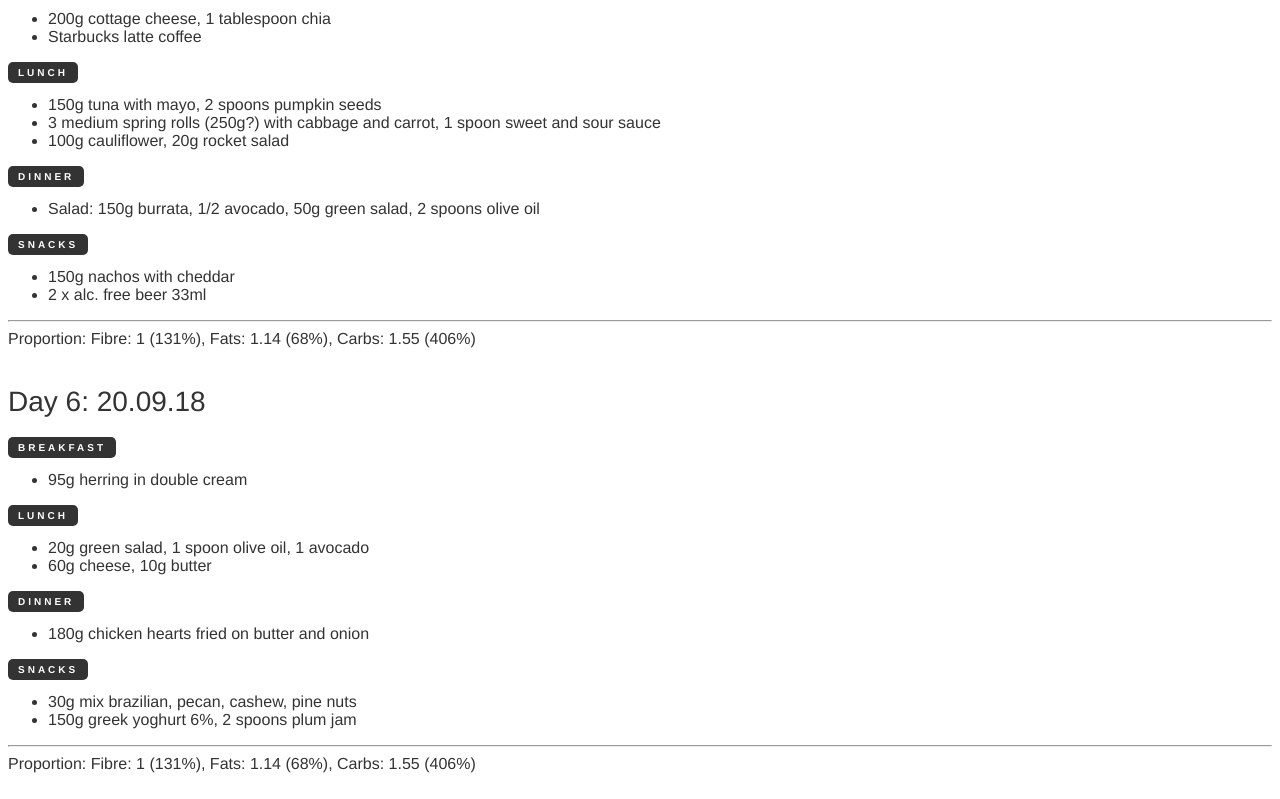
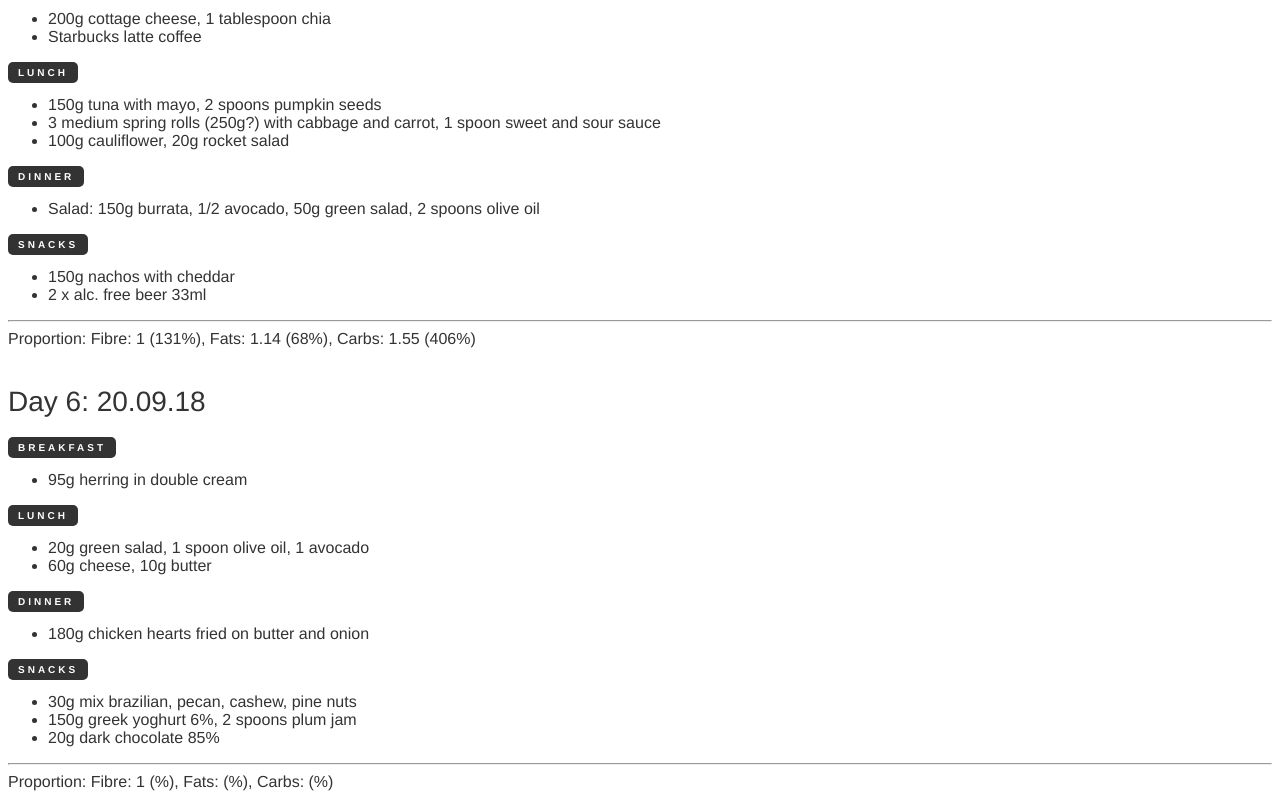
Before and after one commit to annaronco/heathy-style, a plain HTML site: page index.html in a window 1280 px wide. Shown: the part 1924-2723 px from the top of the page. Drawn offline with Linux system fonts and the light colour scheme.

Commit message:
Add snack

```diff
--- a/index.html
+++ b/index.html
@@ -185,11 +185,12 @@
     <ul>
         <li>30g mix brazilian, pecan, cashew, pine nuts</li>
         <li>150g greek yoghurt 6%, 2 spoons plum jam</li>
+        <li>20g dark chocolate 85%</li>
     </ul>
 
     <hr>
 
-    Proportion: Fibre: 1 (131%), Fats: 1.14 (68%), Carbs: 1.55 (406%)
+    Proportion: Fibre: 1 (%), Fats: (%), Carbs: (%)
 
 
 </body>
```
